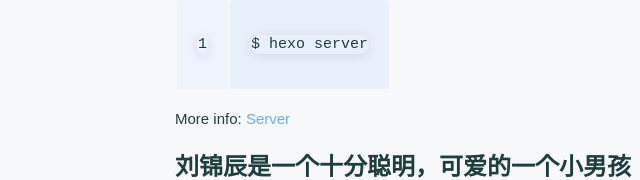
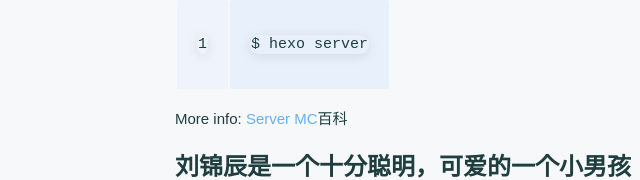
Before and after one commit to LHBLZ/LHBLZ.github.io, a plain HTML site: page 2025/07/04/hello-world/index.html in a window 1280 px wide. Shown: the part 630-810 px from the top of the page, 35-675 px from the left. Drawn offline with nearby package versions, Linux system fonts and the light colour scheme; a script that the page names is missing; a web font is replaced by a local one.

Commit message:
Site updated: 2025-07-05 21:28:42

```diff
--- a/2025/07/04/hello-world/index.html
+++ b/2025/07/04/hello-world/index.html
@@ -176,7 +176,7 @@
 <p>More info: <a target="_blank" rel="noopener" href="https://hexo.io/docs/writing.html">Writing</a></p>
 <h3 id="第一次做，可能有BUG，请见谅。"><a href="#第一次做，可能有BUG，请见谅。" class="headerlink" title="第一次做，可能有BUG，请见谅。"></a>第一次做，可能有BUG，请见谅。</h3><figure class="highlight bash"><table><tr><td class="gutter"><pre><span class="line">1</span><br></pre></td><td class="code"><pre><span class="line">$ hexo server</span><br></pre></td></tr></table></figure>
 
-<p>More info: <a target="_blank" rel="noopener" href="https://hexo.io/docs/server.html">Server</a></p>
+<p>More info: <a target="_blank" rel="noopener" href="https://hexo.io/docs/server.html">Server</a>    <a target="_blank" rel="noopener" href="https://www.mcmod.cn/">MC</a>百科</p>
 <h3 id="刘锦辰是一个十分聪明，可爱的一个小男孩"><a href="#刘锦辰是一个十分聪明，可爱的一个小男孩" class="headerlink" title="刘锦辰是一个十分聪明，可爱的一个小男孩"></a>刘锦辰是一个十分聪明，可爱的一个小男孩</h3><figure class="highlight bash"><table><tr><td class="gutter"><pre><span class="line">1</span><br></pre></td><td class="code"><pre><span class="line">$ hexo generate</span><br></pre></td></tr></table></figure>
 
 <p>More info: <a target="_blank" rel="noopener" href="https://hexo.io/docs/generating.html">Generating</a></p>
```
Also changed, not shown: index.html (+1 -1 lines).
